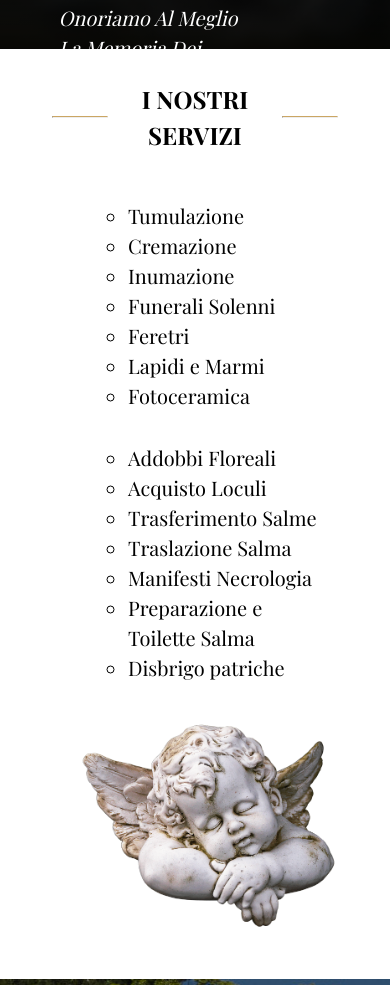
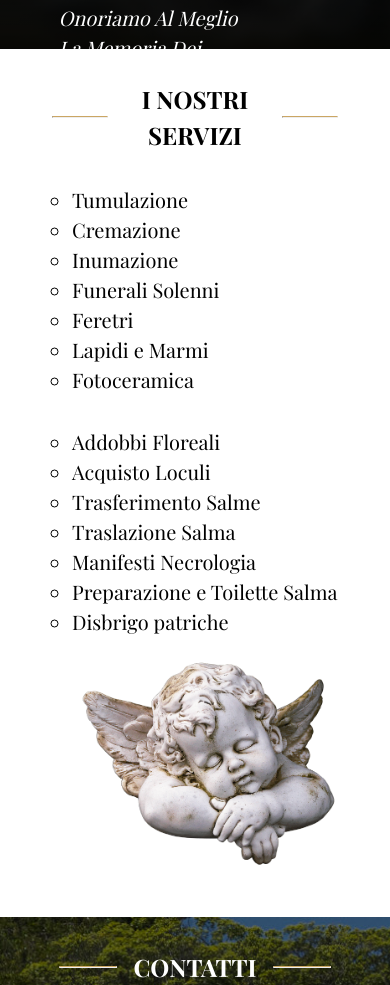
Before and after one commit to gian-noche/onoranze-funebri-calderone, a plain HTML site: page index.html in a window 390 px wide. Shown: the part 765-1750 px from the top of the page. Drawn offline with nearby package versions, Linux system fonts and the light colour scheme; a web font is replaced by a local one.

Commit message:
Fix ul padding

```diff
--- a/style.css
+++ b/style.css
@@ -44,6 +44,10 @@ h6 {
 
 a {
   text-decoration: none;
+}
+
+ul {
+  padding-left: 0;
 }
 /*---End CSS Reset---*/
 
@@ -194,6 +198,10 @@ header {
   gap: 2rem;
 }
 
+ul:nth-of-type(2) {
+  padding-left: 3rem;
+}
+
 @media (max-width: 1200px) {
   .services-list {
     display: flex;
@@ -214,7 +222,13 @@ header {
   }
 }
 
-.services-list > div {
+@media (max-width: 600px) {
+  ul:nth-of-type(2) {
+    padding-left: 0;
+  }
+}
+
+.services-list > div:last-of-type {
   width: 300px;
   height: auto;
   padding: 1rem;
```
